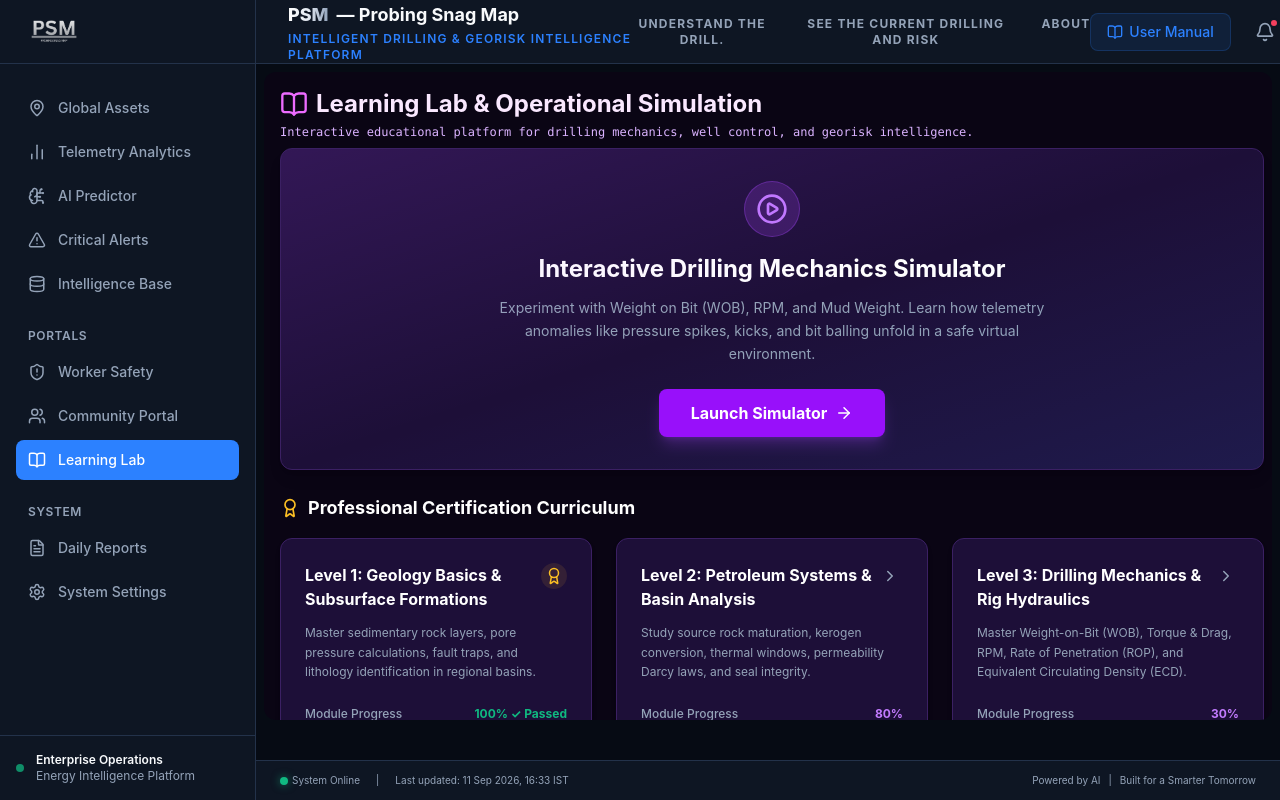
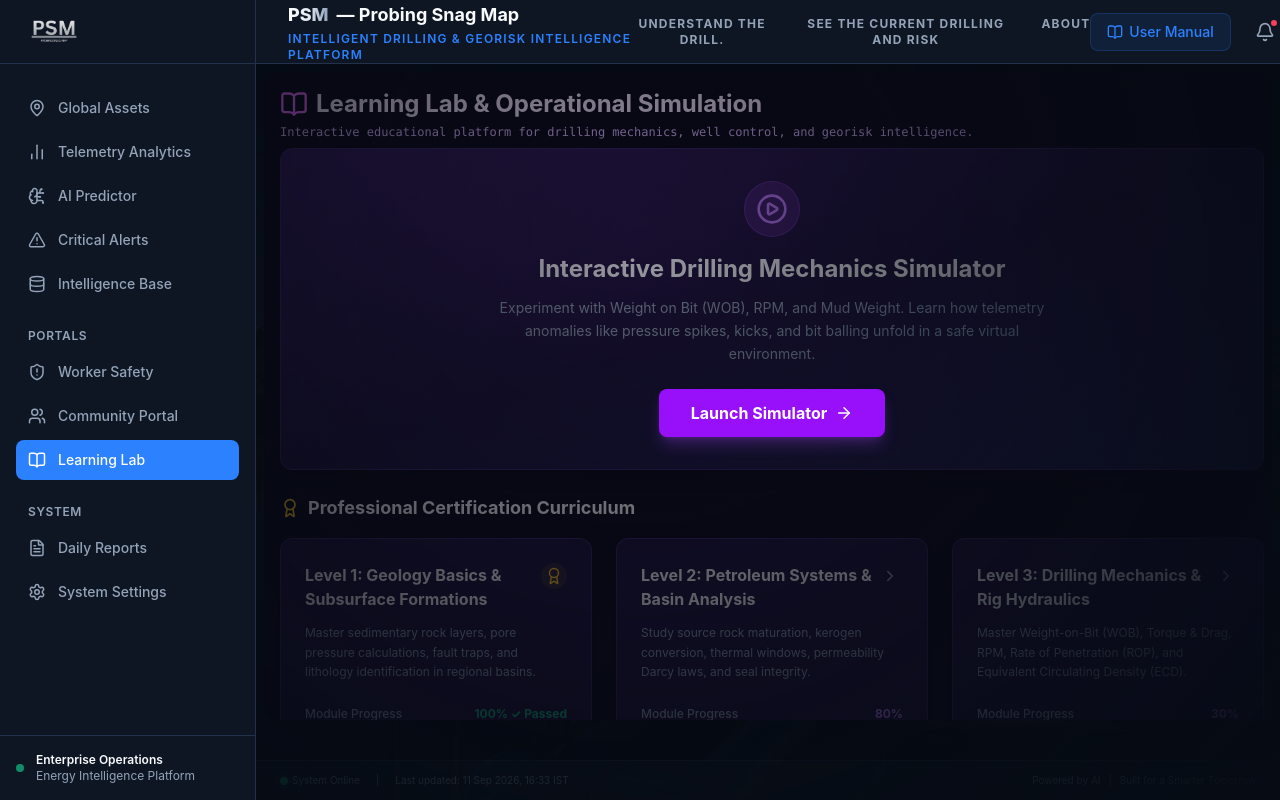
Before and after one commit to aravindshankarselvaganesh-lang/syntax-finder-codeflux, a React (Vite) app in the folder frontend/: page /learning in a window 1280 px wide. Built offline with nearby package versions, Linux system fonts and the light colour scheme.

Commit message:
Integrate refinery background image, glassmorphism UI, and smooth slow zoom animations

```diff
--- a/frontend/src/components/Layout.jsx
+++ b/frontend/src/components/Layout.jsx
@@ -70,7 +70,7 @@ export default function Layout() {
   };
 
   return (
-    <div className="flex h-[100dvh] bg-bgMain text-textMain font-sans overflow-hidden">
+    <div className="flex h-[100dvh] bg-bgMain text-textMain font-sans overflow-hidden app-bg-overlay">
 
       {/* MOBILE BACKDROP OVERLAY */}
       {mobileMenuOpen && (
--- a/frontend/src/index.css
+++ b/frontend/src/index.css
@@ -21,6 +21,88 @@ html, body, #root {
   background-color: var(--color-bgMain);
   color: var(--color-textMain);
   font-family: 'Inter', sans-serif;
+  overflow: hidden;
+}
+
+/* Atmospheric Background Image Layer */
+.app-bg-overlay {
+  position: relative;
+  background-color: var(--color-bgMain);
+}
+
+.app-bg-overlay::before {
+  content: '';
+  position: fixed;
+  inset: 0;
+  background-image: url('/bg-hero.jpg');
+  background-size: cover;
+  background-position: center bottom;
+  background-repeat: no-repeat;
+  opacity: 0.22;
+  filter: brightness(0.7) contrast(1.15) saturate(1.1);
+  pointer-events: none;
+  z-index: 0;
+  animation: slowZoom 25s ease-in-out infinite alternate;
+}
+
+.app-bg-overlay::after {
+  content: '';
+  position: fixed;
+  inset: 0;
+  background: radial-gradient(circle at 50% 30%, rgba(6, 11, 20, 0.4) 0%, rgba(6, 11, 20, 0.85) 75%, rgba(6, 11, 20, 0.98) 100%);
+  pointer-events: none;
+  z-index: 0;
+}
+
+/* Animations */
+@keyframes slowZoom {
+  0% { transform: scale(1); }
+  100% { transform: scale(1.04); }
+}
+
+@keyframes pulseGlow {
+  0%, 100% { opacity: 0.4; filter: drop-shadow(0 0 10px rgba(44, 129, 255, 0.4)); }
+  50% { opacity: 0.85; filter: drop-shadow(0 0 20px rgba(44, 129, 255, 0.8)); }
+}
+
+@keyframes floatLight {
+  0%, 100% { transform: translateY(0px) scale(1); }
+  50% { transform: translateY(-8px) scale(1.02); }
+}
+
+.animate-slow-zoom {
+  animation: slowZoom 25s ease-in-out infinite alternate;
+}
+
+.animate-pulse-glow {
+  animation: pulseGlow 4s ease-in-out infinite;
+}
+
+.animate-float {
+  animation: floatLight 6s ease-in-out infinite;
+}
+
+/* Glassmorphism Cards & Panels */
+.glass-panel {
+  background: rgba(14, 22, 35, 0.88) !important;
+  backdrop-filter: blur(12px);
+  -webkit-backdrop-filter: blur(12px);
+  border: 1px solid rgba(255, 255, 255, 0.08) !important;
+}
+
+.glass-card {
+  background: rgba(21, 32, 51, 0.85) !important;
+  backdrop-filter: blur(10px);
+  -webkit-backdrop-filter: blur(10px);
+  border: 1px solid rgba(44, 129, 255, 0.15) !important;
+  box-shadow: 0 8px 32px 0 rgba(0, 0, 0, 0.37);
+  transition: all 0.3s cubic-bezier(0.4, 0, 0.2, 1);
+}
+
+.glass-card:hover {
+  border-color: rgba(44, 129, 255, 0.4) !important;
+  box-shadow: 0 12px 40px 0 rgba(44, 129, 255, 0.18);
+  transform: translateY(-2px);
 }
 
 /* Leaflet dark mode overrides */
--- a/frontend/src/pages/Login.jsx
+++ b/frontend/src/pages/Login.jsx
@@ -25,17 +25,18 @@ export default function Login({ onLogin }) {
   return (
     <div className="min-h-[100dvh] bg-bgMain flex text-textMain font-sans">
 
-      {/* Left Side - Visuals */}
-      <div className="hidden lg:flex flex-1 relative overflow-hidden bg-[#0a111c] border-r border-borderC">
-        {/* Abstract Map Background */}
-        <div className="absolute inset-0 opacity-20" style={{
-          backgroundImage: 'radial-gradient(circle at 50% 50%, #2C81FF 0%, transparent 60%), linear-gradient(0deg, #060B14 0%, transparent 100%)',
-          backgroundSize: '100% 100%'
-        }}></div>
+      {/* Left Side - Visuals with Refinery Background */}
+      <div className="hidden lg:flex flex-1 relative overflow-hidden border-r border-borderC">
+        <div
+          className="absolute inset-0 bg-cover bg-center bg-no-repeat transition-transform duration-10000 animate-slow-zoom"
+          style={{ backgroundImage: "url('/bg-hero.jpg')" }}
+        ></div>
+        <div className="absolute inset-0 bg-gradient-to-r from-[#060B14]/95 via-[#060B14]/75 to-[#060B14]/90"></div>
+        <div className="absolute inset-0 bg-radial from-transparent via-[#060B14]/50 to-[#060B14]/90"></div>
 
         {/* Grid lines overlay */}
         <div className="absolute inset-0" style={{
-          backgroundImage: 'linear-gradient(rgba(35, 50, 74, 0.3) 1px, transparent 1px), linear-gradient(90deg, rgba(35, 50, 74, 0.3) 1px, transparent 1px)',
+          backgroundImage: 'linear-gradient(rgba(44, 129, 255, 0.1) 1px, transparent 1px), linear-gradient(90deg, rgba(44, 129, 255, 0.1) 1px, transparent 1px)',
           backgroundSize: '40px 40px'
         }}></div>
 
```
Also changed, not shown: frontend/public/bg-hero.jpg (added), 1 other file (tests, documents, lock files or other folders).
